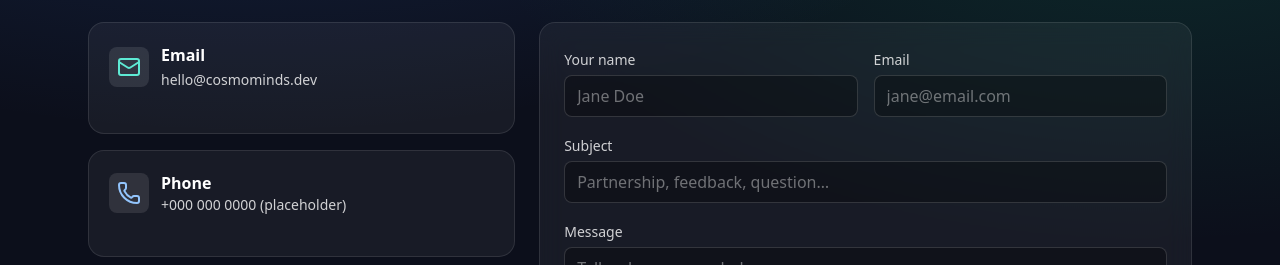
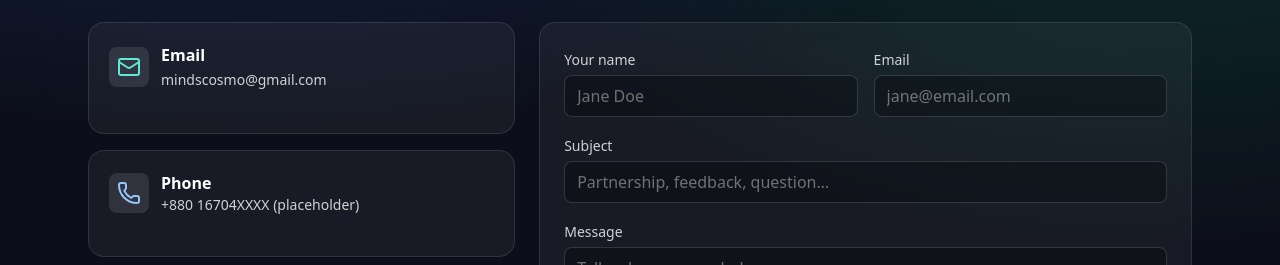
Before and after one commit to asif4762/cosmo-mind-nasa-app-challenge, a React (Vite) app: page /contact in a window 1280 px wide. Shown: the part 262-527 px from the top of the page. Built offline with nearby package versions, Linux system fonts and the light colour scheme; no server answers; a web font is replaced by a local one.

Commit message:
about us

```diff
--- a/src/sections/About.jsx
+++ b/src/sections/About.jsx
@@ -238,9 +238,12 @@ export default function About() {
 
           <div className="mt-5 grid gap-5 sm:grid-cols-2 lg:grid-cols-3">
             {[
-              { name: "A. Rahman", role: "Lead • Frontend + 3D", img: "/images/team/1.jpg" },
-              { name: "S. Akter", role: "Story & UX", img: "/images/team/2.jpg" },
-              { name: "T. Khan", role: "Data & Charts", img: "/images/team/3.jpg" }
+              { name: "ASIF ZAMAN", role: "Frontend Developer", img: "https://i.ibb.co.com/DHmLW7K0/Whats-App-Image-2025-09-23-at-10-30-29.jpg" },
+              { name: "AFRIDI CHOWDHURY", role: "Fullstack Developer", img: "https://i.ibb.co.com/ynHZtbpw/Whats-App-Image-2025-09-23-at-10-30-29-1.jpg" },
+              { name: "ROBIUL HASAN", role: "Frontend Developer", img: "https://i.ibb.co.com/xkzbkTK/Whats-App-Image-2025-09-23-at-10-30-29-2.jpg" },
+              { name: "MEHRAB-AL-HASAN", role: "Video Editor", img: "https://i.ibb.co.com/1GsMC4wL/Whats-App-Image-2025-09-23-at-10-32-05.jpg" },
+              { name: "ABRAR HOSSAIN", role: "UI/UX Designer", img: "https://i.ibb.co.com/cKNNDfqL/Whats-App-Image-2025-09-23-at-10-30-00.jpg" },
+              { name: "KAZI TAHERA JANNAT", role: "Researcher", img: "https://i.ibb.co.com/Wp57yvJK/Whats-App-Image-2025-09-23-at-10-30-28.jpg" }
             ].map((p, i) => (
               <motion.div key={p.name} {...fade(0.05 + i * 0.05)} className="rounded-2xl border border-white/10 bg-white/5 p-5">
                 <div className="flex items-center gap-4">
@@ -253,14 +256,6 @@ export default function About() {
                   <div>
                     <div className="text-white font-semibold">{p.name}</div>
                     <div className="text-white/70 text-sm">{p.role}</div>
-                    <div className="mt-2 flex items-center gap-3">
-                      <a href="https://github.com/" target="_blank" rel="noreferrer" className="text-white/80 hover:text-white">
-                        <Github size={16}/>
-                      </a>
-                      <a href="#" className="text-white/80 hover:text-white">
-                        <ExternalLink size={16}/>
-                      </a>
-                    </div>
                   </div>
                 </div>
               </motion.div>
--- a/src/sections/Contact.jsx
+++ b/src/sections/Contact.jsx
@@ -89,7 +89,7 @@ export default function Contact() {
                   <div className="grid h-10 w-10 place-items-center rounded-lg bg-white/10"><Mail className="text-teal-300" /></div>
                   <div>
                     <div className="text-white font-semibold">Email</div>
-                    <a href="mailto:hello@cosmominds.dev" className="text-sm text-white/80 hover:text-white">hello@cosmominds.dev</a>
+                    <a href="mailto:hello@cosmominds.dev" className="text-sm text-white/80 hover:text-white">mindscosmo@gmail.com</a>
                   </div>
                 </div>
               </div>
@@ -98,7 +98,7 @@ export default function Contact() {
                   <div className="grid h-10 w-10 place-items-center rounded-lg bg-white/10"><Phone className="text-blue-300" /></div>
                   <div>
                     <div className="text-white font-semibold">Phone</div>
-                    <div className="text-sm text-white/80">+000 000 0000 (placeholder)</div>
+                    <div className="text-sm text-white/80">+880 16704XXXX (placeholder)</div>
                   </div>
                 </div>
               </div>
@@ -204,7 +204,7 @@ export default function Contact() {
           <div className="rounded-2xl border border-white/10 bg-white/5 p-6 sm:p-8">
             <h3 className="text-white font-bold text-lg">Prefer email?</h3>
             <p className="text-white/80 text-sm mt-1">
-              hello@cosmominds.dev — include links or attachments if needed.
+              mindscosmo@gmail.com — include links or attachments if needed.
             </p>
           </div>
         </section>
```
